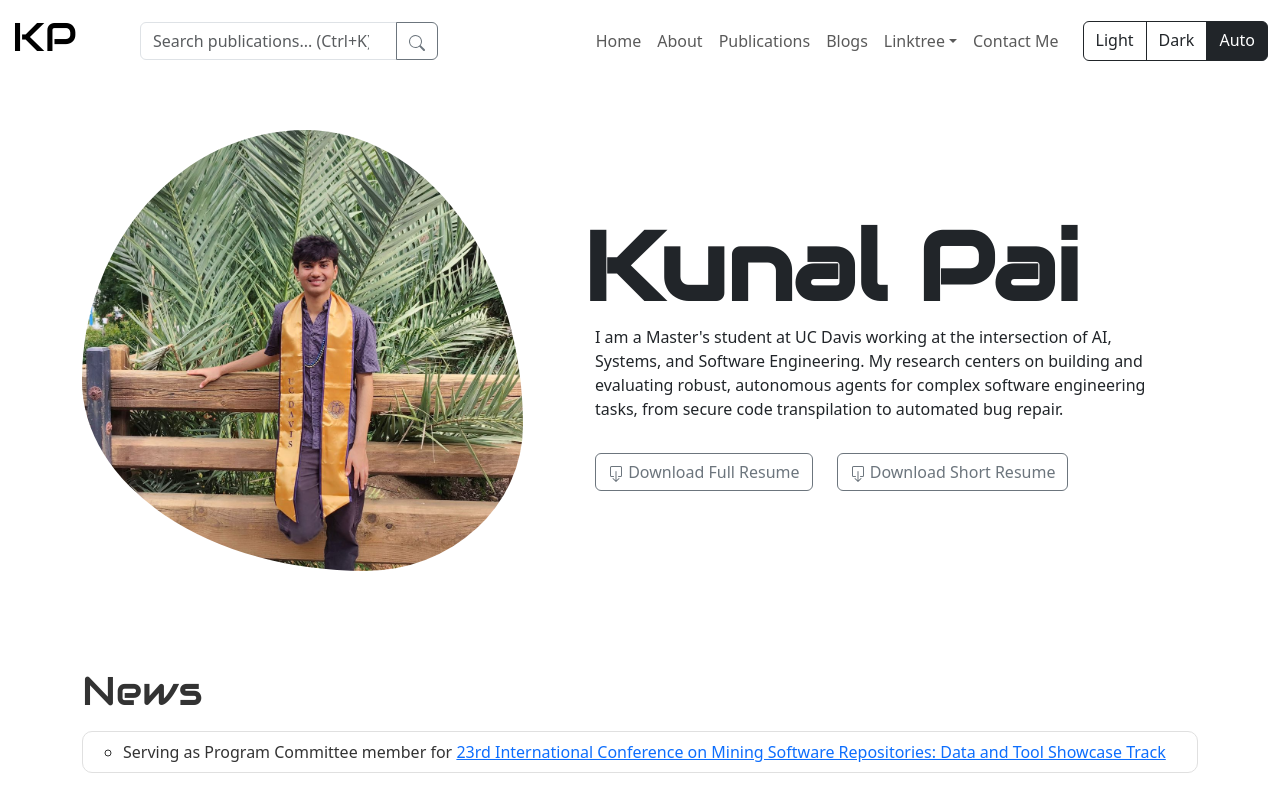
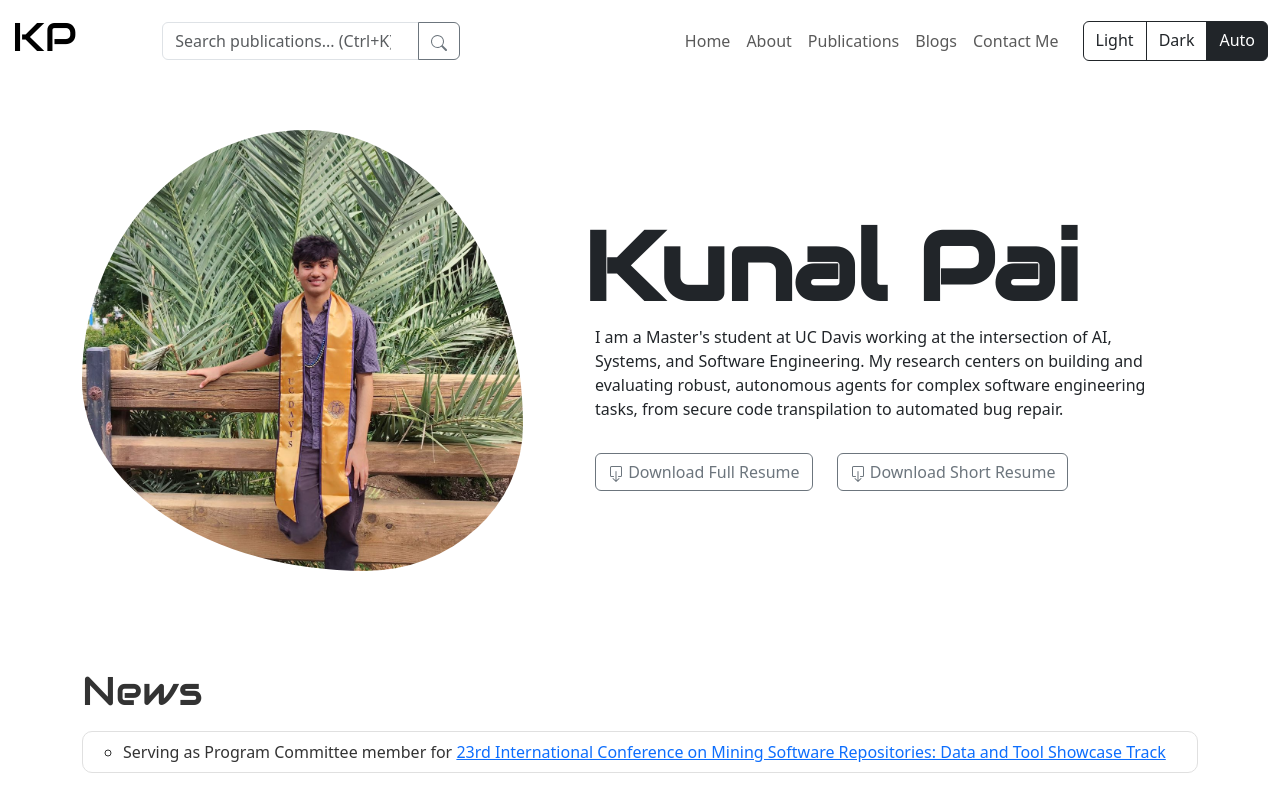
Before and after one commit to kunpai/my-website, a Next.js app: page / in a window 1280 px wide. Shown: the top 800 px of the page. Built offline with nearby package versions, Linux system fonts and the light colour scheme.

Commit message:
feat: Comment out unused conference-related code in Topbar component

```diff
--- a/components/topbar.js
+++ b/components/topbar.js
@@ -3,7 +3,7 @@
 import { Container, Navbar, Nav, Offcanvas, ButtonGroup, ToggleButton, NavDropdown } from "react-bootstrap";
 import Link from "next/link";
 import { useEffect, useState } from "react";
-import linktree from '@/public/jsons/linktree.json';
+// import linktree from '@/public/jsons/linktree.json';
 import SearchBar from './search';
 
 export default function Topbar() {
@@ -14,21 +14,21 @@ export default function Topbar() {
     const [isLightMode, setIsLightMode] = useState(false);
     const [theme, setTheme] = useState('auto');
 
-    const [latestConference, setLatestConference] = useState(null);
-    const [archivedConferences, setArchivedConferences] = useState([]);
+    // const [latestConference, setLatestConference] = useState(null);
+    // const [archivedConferences, setArchivedConferences] = useState([]);
 
-    useEffect(() => {
-      // Sort conferences by date (newest first)
-      const sortedConferences = linktree.sort((a, b) =>
-        new Date(b.date) - new Date(a.date)
-      );
+    // useEffect(() => {
+    //   // Sort conferences by date (newest first)
+    //   const sortedConferences = linktree.sort((a, b) =>
+    //     new Date(b.date) - new Date(a.date)
+    //   );
 
-      // Set the latest conference
-      setLatestConference(sortedConferences[0]);
+    //   // Set the latest conference
+    //   setLatestConference(sortedConferences[0]);
 
-      // Set the archived conferences (all except the latest)
-      setArchivedConferences(sortedConferences.slice(1));
-    }, []);
+    //   // Set the archived conferences (all except the latest)
+    //   setArchivedConferences(sortedConferences.slice(1));
+    // }, []);
 
     function toggleMode(isDarkMode) {
         if (isDarkMode) {
@@ -172,7 +172,7 @@ export default function Topbar() {
                                 <Nav.Link href="/blogs" as={Link} className="main-text-regular" onClick={() => setShow(false)}>
                                     Blogs
                                 </Nav.Link>
-                                <NavDropdown title="Linktree" id="linktree-dropdown" className="main-text-regular">
+                                {/* <NavDropdown title="Linktree" id="linktree-dropdown" className="main-text-regular">
                                 {latestConference && (
                                     <NavDropdown.Item
                                     href={`/linktree/${latestConference.path}`}
@@ -194,7 +194,7 @@ export default function Topbar() {
                                     </NavDropdown.Item>
                                 </>
                                 ) : null}
-                                </NavDropdown>
+                                </NavDropdown> */}
                                 <Nav.Link href="/contact" as={Link} className="main-text-regular" onClick={() => setShow(false)}>
                                     Contact Me
                                 </Nav.Link>
```
